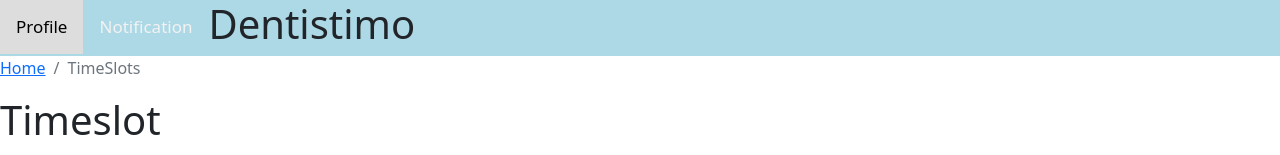
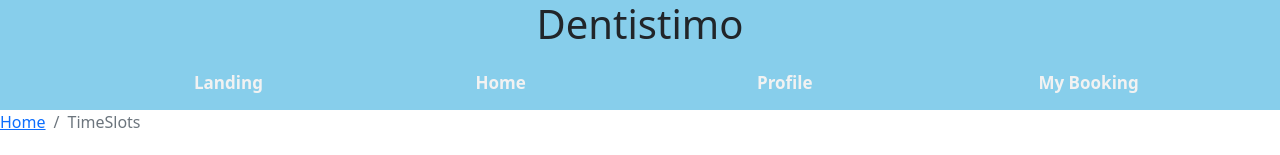
Before and after one commit to alaat91/Dentistemo-frontend, a Vue app: page /clinic/1 in a window 1280 px wide. Shown: the top 155 px of the page. Built offline with nearby package versions, Linux system fonts and the light colour scheme; no server answers; sample sign-in values are in the browser's storage; what vue-toastify would draw is missing.

Commit message:
Implement navbar with buttons that link to other pages

```diff
--- a/src/components/TheNavigation.vue
+++ b/src/components/TheNavigation.vue
@@ -1,29 +1,32 @@
 <template>
   <nav>
     <div class="topnav" id="myTopnav">
-      <router-link :to="{name:'profile'}">Profile</router-link>
-      <a href="#notification">Notification</a>
-      <a href="javascript:void(0);" class="icon" onclick="myFunction()">
-        <i class="fa fa-bars"></i>
-      </a>
       <h1>Dentistimo</h1>
+     <b-row class="row" cols="1" cols-sm="2" cols-md="3" cols-lg="4">
+       <b-col class="navbtn"><router-link class="navbtn" :to="{name:'landing'}">Landing</router-link></b-col>
+       <b-col><router-link :to="{name:'home'}">Home</router-link></b-col>
+       <b-col><router-link :to="{name:'profile'}">Profile</router-link></b-col>
+       <b-col><router-link :to="{name:'myBooking'}">My Booking</router-link></b-col>
+    </b-row>
     </div>
-
-    <div style="padding-left: 16px"></div>
   </nav>
 </template>
+
 <script>
 export default {}
 </script>
+
 <style scoped>
 body {
   margin: 0;
   font-family: Arial, Helvetica, sans-serif;
 }
 
+
 .topnav {
   overflow: hidden;
-  background-color: lightblue;
+  background-color: skyblue;
+  text-align: center;
 }
 
 .topnav a {
@@ -34,6 +37,7 @@ body {
   padding: 14px 16px;
   text-decoration: none;
   font-size: 17px;
+  font-weight: bold;
 }
 
 .topnav a:hover {
@@ -48,6 +52,12 @@ body {
 
 .topnav .icon {
   display: none;
+}
+.navbtn{
+  text-align: center;
+}
+.row{
+ padding-left: 178px;
 }
 
 @media screen and (max-width: 600px) {
```
Also changed, not shown: 1 other file (tests, documents, lock files or other folders).
